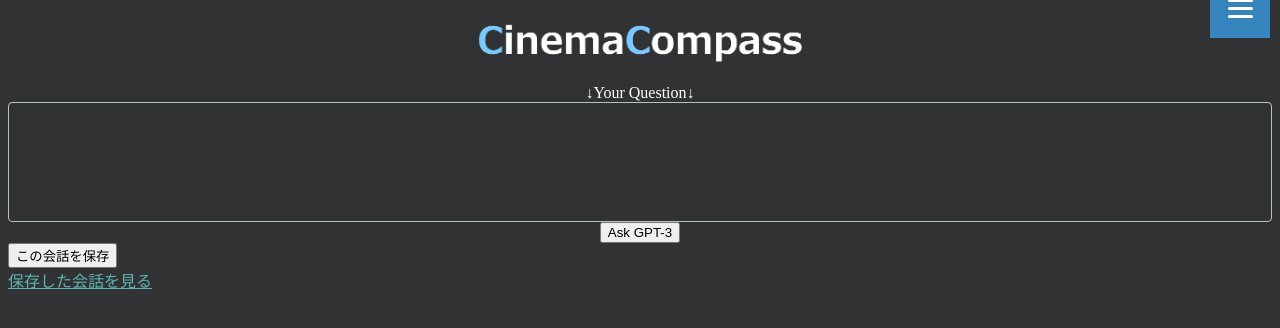
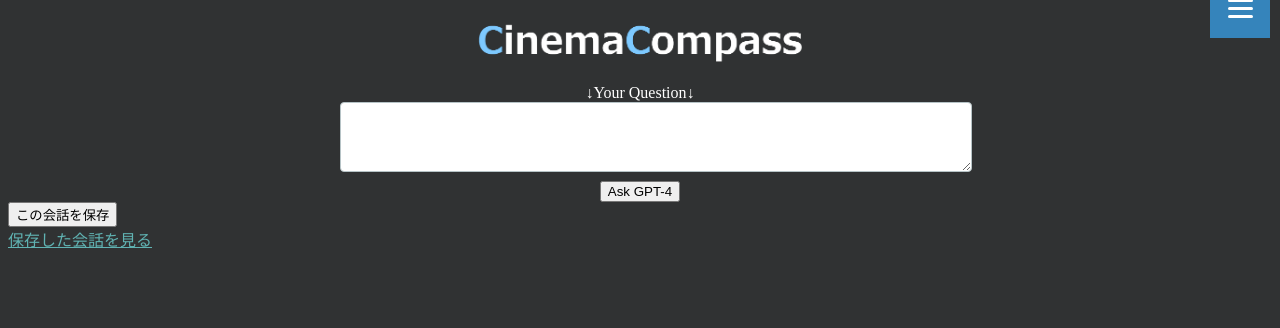
Before and after one commit to s1f102103044/GPT_app, a Django app: page /question in a window 1280 px wide. Shown: the part 32-360 px from the top of the page. Run offline with Django 4.2, Linux system fonts and the light colour scheme.

Commit message:
改変
・GPT質問ボックスを自動改行、上下可変式にした。
・GPTに聞いてもかえって来ない問題は、APIキーがおかしくなっていた？らしく、せっかくだから3.5から4に変えつつ使えるようにしたい（現状は使えない。）

```diff
--- a/video_site/static/css/question.css
+++ b/video_site/static/css/question.css
@@ -1,11 +1,9 @@
-h1{
+h1 {
     text-decoration: none;
-    color:#f8efef;
+    color: #f8efef;
     display: inline-block;
     width: 100%;
 }
-
-
 
 body {
     background-color: rgb(48, 50, 51);
@@ -15,7 +13,7 @@ label {
     color: #FFFFFF;
 }
 
-.save a{
+.save a {
     color: rgb(96, 179, 179);
 }
 
@@ -58,7 +56,6 @@ label {
 
 #menu-btn-check:checked~.menu-btn span {
     background-color: rgba(255, 255, 255, 0);
-    /*メニューオープン時は真ん中の線を透明にする*/
 }
 
 #menu-btn-check:checked~.menu-btn span::before {
@@ -123,36 +120,35 @@ label {
     position: fixed;
     top: 0;
     left: 100%;
-    /*leftの値を変更してメニューを画面外へ*/
     z-index: 80;
     background-color: #3584BB;
     transition: all 0.5s;
-    /*アニメーション設定*/
 }
 
 #menu-btn-check:checked~.menu-content {
     left: 0;
-    /*メニューを画面内へ*/
 }
 
-
-nav ul{
+nav ul {
     margin: 0 auto;
     padding: 0;
     text-align: center;
 }
-    nav ul li{
+
+nav ul li {
     display: inline-block;
     position: relative;
     padding-right: 15px;
     margin-right: 10px;
 }
+
 nav ul li a::after,
 nav ul li a::before {
     display: block;
     content: ”;
     position: absolute;
 }
+
 nav ul li a::after {
     top: 10%;
     right: 0;
@@ -161,10 +157,12 @@ nav ul{
     background-color: #ccc;
     border-radius: 100%;
 }
+
 nav ul li a.current::after,
-    nav ul li a:hover:after{
+nav ul li a:hover:after {
     background-color: #3498db;
 }
+
 nav ul li a::before {
     z-index: 2;
     top: 40%;
@@ -173,24 +171,29 @@ nav ul{
     height: 5px;
     border-right: 1px solid #fff;
     border-bottom: 1px solid #fff;
-    -webkit-transform: rotate(-45deg);
     transform: rotate(-45deg);
 }
-    nav ul li a{
+
+nav ul li a {
     text-decoration: none;
-    color:#aaa;
+    color: #aaa;
     display: inline-block;
     width: 100%;
 }
-    nav ul li a.current{
-    color:#555;
-    }
-    nav ul li a:hover{
-    color:#555;
+
+nav ul li a.current {
+    color: #555;
 }
 
+nav ul li a:hover {
+    color: #555;
+}
 
 .user_input {
+    width: 50%; /* 幅を50%に設定 */
+    min-width: 200px; /* 最小幅を200pxに設定 */
+    max-width: 600px; /* 最大幅を600pxに設定 */
+    margin: 0 auto; /* 中央揃え */
     position: relative;
     font-size: 1rem;
     line-height: 1.8;
@@ -208,26 +211,20 @@ nav ul{
     border: 1px solid;
 }
 
-      #user_input {
-        position: absolute;
-        top: 0;
-        left: 0;
-        display: block;
-        overflow: hidden;
-        box-sizing: border-box;
-        padding: 5px 15px;
-        width: 100%;
-        height: 100%;
-        background-color: transparent;
+.user_input textarea {
+    width: 100%; /* 幅を100%に設定 */
+    min-height: 50px; /* 最小の高さ */
+    overflow: hidden; /* 余分なスクロールバーを表示しない */
+    resize: vertical; /* 垂直方向のみリサイズ可能に */
     border: 1px solid #b6c3c6;
     border-radius: 4px;
+    padding: 5px 15px;
     color: inherit;
     font: inherit;
     letter-spacing: inherit;
-        resize: none;
 }
 
-      #user_input:focus {
+#user_input textarea:focus {
     box-shadow: 0 0 0 4px rgba(235, 242, 243, 0.3);
     outline: 0;
 }
--- a/video_site/static/js/question.js
+++ b/video_site/static/js/question.js
@@ -1,8 +1,11 @@
-function flexTextarea(el) {
-    const dummy = el.querySelector('.FlexTextarea__dummy')
-    el.querySelector('.FlexTextarea__textarea').addEventListener('input', e => {
-      dummy.textContent = e.target.value + '\u200b'
-    })
-  }
+function adjustTextAreaHeight(textarea) {
+  textarea.style.height = 'auto'; // 高さを一旦リセット
+  textarea.style.height = textarea.scrollHeight + 'px'; // コンテンツの高さに設定
+}
 
-  document.querySelectorAll('.FlexTextarea').forEach(flexTextarea)
+document.addEventListener('DOMContentLoaded', function () {
+  const textArea = document.getElementById('user_input');
+  textArea.addEventListener('input', function() {
+      adjustTextAreaHeight(this);
+  });
+});
--- a/video_site/templates/video/question.html
+++ b/video_site/templates/video/question.html
@@ -51,7 +51,9 @@
     <ul>
     <li><a href="{% url 'top' %}">トップページ</a></li>
     <li><a class="" href="{% url 'question' %}">Question Page</a></li>
+    {% if not user.is_authenticated %}
     <li><a href="{% url 'user_login' %}">ログイン</a></li>
+    {% endif %}
     <li><a href="{% url 'user_logout' %}">ログアウト</a></li>
     <li><a href="#">ヘルプ</a></li>
     <li><a href="#">問い合わせ</a></li>
@@ -74,17 +76,16 @@
     <form method="post">
         {% csrf_token %}
         <label for="user_input">↓Your Question↓</label>
-        <div class = "user_input">
-            <div class="FlexTextarea__dummy" aria-hidden="true"></div>
-            <input type="text" id="user_input" name="user_input">
+        <div class="user_input">
+            <textarea id="user_input" name="user_input"></textarea>
         </div>
 
-        <button type="submit">Ask GPT-3</button>
+        <button type="submit">Ask GPT-4</button>
     </form>
 
     {% if answer %}
     <div>
-        <p><strong>Answer from GPT-3:</strong></p>
+        <p><strong>Answer from GPT-4:</strong></p>
         <p>{{ answer|safe }}</p>
     </div>
     {% endif %}
--- a/video_site/templates/video/top.html
+++ b/video_site/templates/video/top.html
@@ -59,7 +59,9 @@
     <ul>
     <li><a href="{% url 'top' %}">トップページ</a></li>
     <li><a href="{% url 'question' %}">Question Page</a></li>
+    {% if not user.is_authenticated %}
     <li><a href="{% url 'user_login' %}">ログイン</a></li>
+    {% endif %}
     <li><a href="{% url 'user_logout' %}">ログアウト</a></li>
     <li><a href="#">ヘルプ</a></li>
     <li><a href="#">問い合わせ</a></li>
--- a/video_site/views.py
+++ b/video_site/views.py
@@ -1,14 +1,11 @@
 from django.shortcuts import render, redirect
 from django.http import HttpResponse
 from django.utils import timezone
-
-from django.shortcuts import render
 
 from django.contrib.auth import authenticate, login, logout
 from django.contrib.auth.decorators import login_required
 from django.contrib import messages
 from .forms import LoginForm
-
 from django.contrib.auth.forms import UserCreationForm
 
 from .models import Conversation
@@ -19,20 +16,8 @@ import requests  # TMDb APIのリクエストに使用します
 
 import openai
 
-'''
-def index(request):
-	context = {
-        "articles": [
-            {
-                "id": 1,
-                "title": "Post 01",
-                "body": "test post.\nLorem ipsum dolor sit amet, \nconsectetur adipiscing elit,\n sed do eiusmod tempor incididunt ut labore et dolore magna aliqua.\n",
-                "posted_at": timezone.now # option
-            }
-        ]
-    }
-	return render(request, 'video/index.html', context)
-'''
+# 環境変数からAPIキーを読み込む
+openai.api_key = 'B97dxwnrBS-KesXp2tuf62rF3D8AwQiaz9u437qpNa31D2bZglMJSXVKB4XgBwNg0F4Tzs6ON7bO_6Jv0ZF1WdQ'
 
 def index(request):
     if request.user.is_authenticated:
@@ -48,23 +33,17 @@ def top(request):
     recommended_movies = []
     if user_preferences:
         api_key = 'e7f3afa7f6bc747e9a10789a5ca62773'
-        # 例として、ユーザーが好むジャンルに基づく映画を検索する
         genre = user_preferences.get('genre')
         url = f'https://api.themoviedb.org/3/discover/movie?api_key={api_key}&with_genres={genre}'
         response = requests.get(url)
         movies = response.json().get('results', [])
+        recommended_movies = [{'title': movie['title'], 'image_url': movie['poster_path']} for movie in movies]
     else:
         movies = []
 
-    # セッションから推薦映画のリストを取得
-    recommended_movies = request.session.get('recommended_movies', [])
-
     return render(request, 'video/top.html', {'recommended_movies': recommended_movies})
 
-'''
-def question(request):
-	return render(request, 'video/question.html')
-'''
+
 def updated(request, article_id):
 	return HttpResponse("article_id: {}".format(article_id))
 
@@ -74,14 +53,24 @@ def question(request):
     if request.method == 'POST':
         form = QuestionForm(request.POST)
         if form.is_valid():
-            # ユーザーがフォームに入力したデータを取得
-            genre = form.cleaned_data.get('genre')
-            director = form.cleaned_data.get('director')
-            actor = form.cleaned_data.get('actor')
+            user_input = form.cleaned_data.get('user_input')
+
+            # OpenAI GPT-3に質問を送信して応答を取得
+            try:
+                response = openai.ChatCompletion.create(
+                    model="gpt-4-turbo",
+                    messages=[
+                        {"role": "system", "content": "You are a helpful assistant."},
+                        {"role": "user", "content": user_input}
+                    ]
+                )
+                answer = response.choices[0].message['content']
+            except Exception as e:
+                answer = str(e)  # エラーメッセージをキャッチ
 
             # TMDb APIを呼び出して映画の推薦情報を取得
             api_key = 'e7f3afa7f6bc747e9a10789a5ca62773'
-            url = f'https://api.themoviedb.org/3/search/movie?api_key={api_key}&query={genre}'
+            url = f'https://api.themoviedb.org/3/search/movie?api_key={api_key}&query={user_input}'
             response = requests.get(url)
             movies = response.json().get('results', [])
 
@@ -90,24 +79,21 @@ def question(request):
 
             # ユーザーの好みをセッションに保存
             request.session['user_preferences'] = {
-                'genre': genre,
-                'director': director,
-                'actor': actor
+                'genre': user_input,  # ここではユーザー入力をジャンルとして扱う
+                'director': '',  # 監督や俳優に関する情報は省略
+                'actor': ''
             }
-
-            # TMDb APIを使用して映画データを取得
-            movies_data = get_movies_data(genre, director, actor)
-            request.session['recommended_movies'] = movies_data
 
             # 新規ユーザーのマークを削除
             request.session['is_new_user'] = False
 
-            # ユーザーをtopビューにリダイレクト
-            return redirect('top')
+            return render(request, 'video/question.html', {'form': form, 'answer': answer, 'is_new_user': is_new_user})
     else:
         form = QuestionForm()
 
     return render(request, 'video/question.html', {'form': form, 'is_new_user': is_new_user})
+
+
 
 def get_movies_data(genre, director, actor):
     api_key = 'e7f3afa7f6bc747e9a10789a5ca62773'
```
Also changed, not shown: db.sqlite3. Lines whose indentation alone changed are shown as unchanged.
